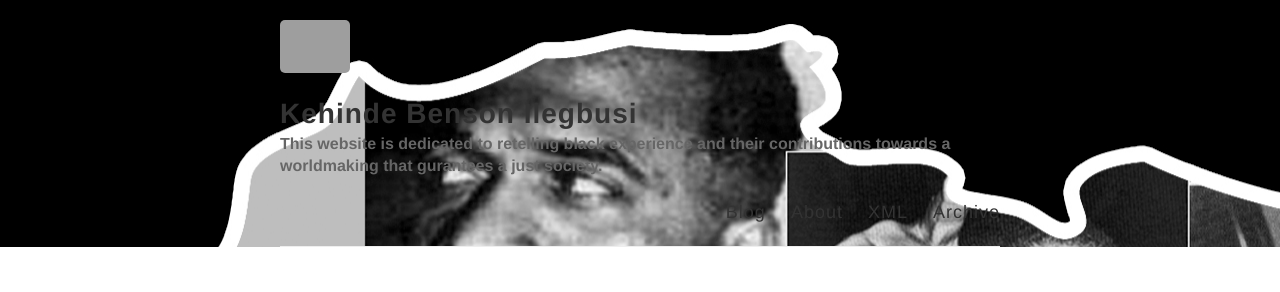
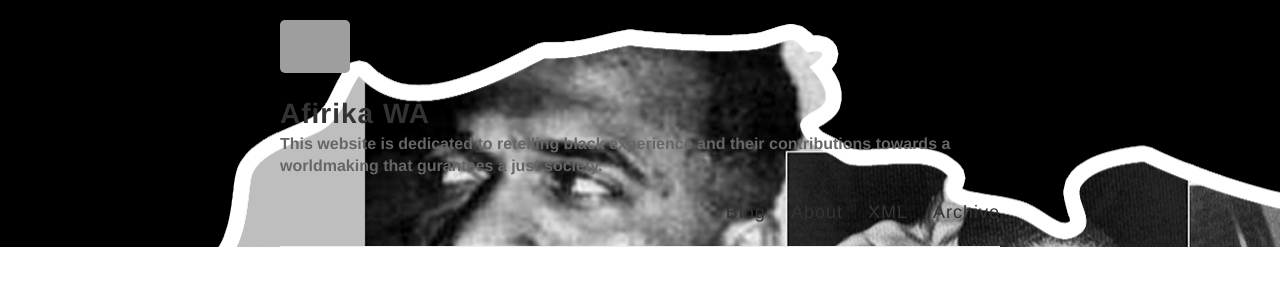
Before and after one commit to ilegbusi/ilegbusi.github.io, a Jekyll site: the page built from index.html, in a window 1280 px wide. Shown: the top 292 px of the page. Built offline with Jekyll 4.4.1, drawn with Linux system fonts in a browser that asks for light colours; grey boxes are pictures that could not be loaded.

Commit message:
Update _config.yml

```diff
--- a/_config.yml
+++ b/_config.yml
@@ -2,8 +2,8 @@
 # This file contains configuration flags to customize your site
 #
 
-# Name of your site (Afirika WA)
-name: Kehinde Benson Ilegbusi
+# Name of your site (Tears, Sorrow, and Blood)
+name: Afirika WA
 
 # Short bio or description (Historian, PanAfricanist, and Hope Ambassador)
 
```
